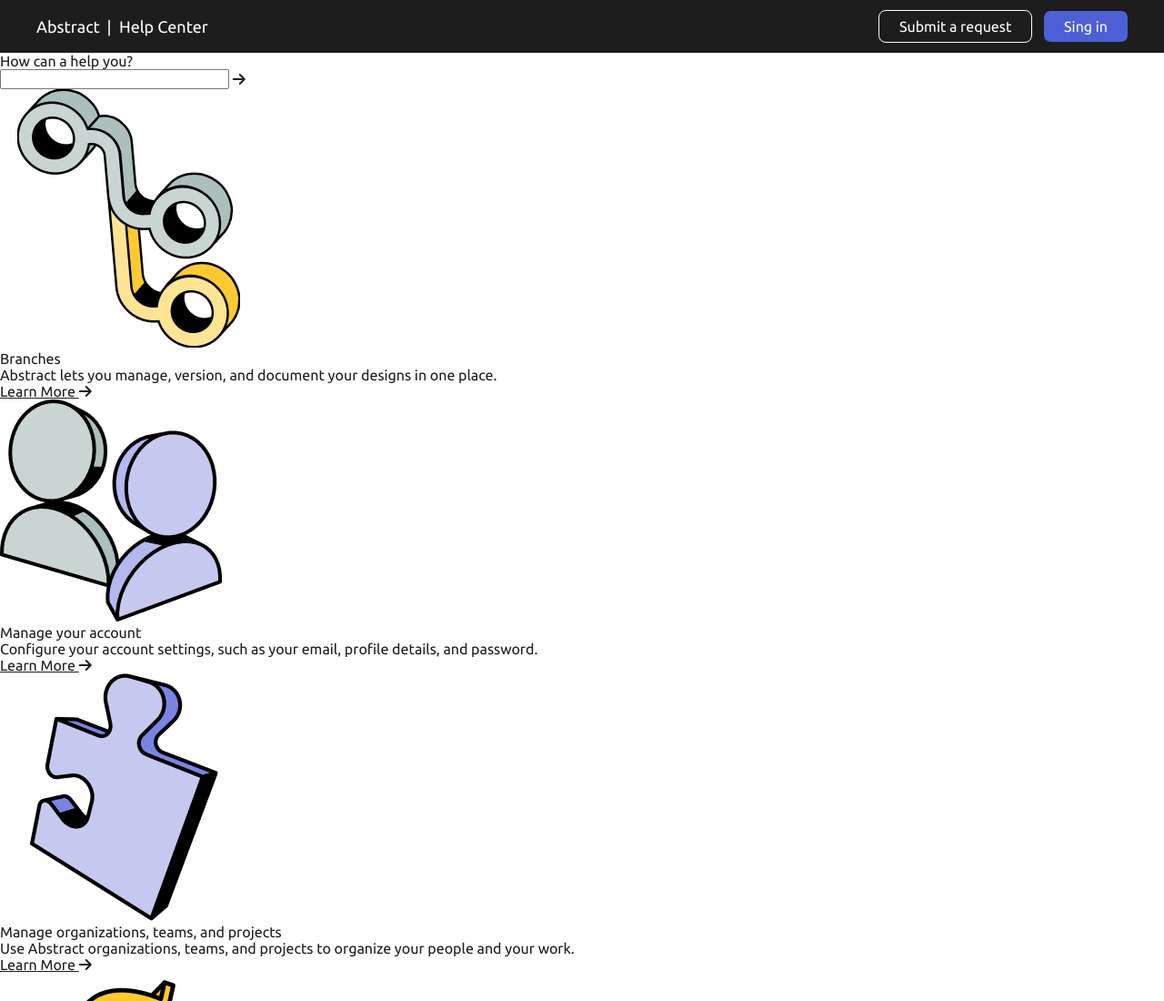
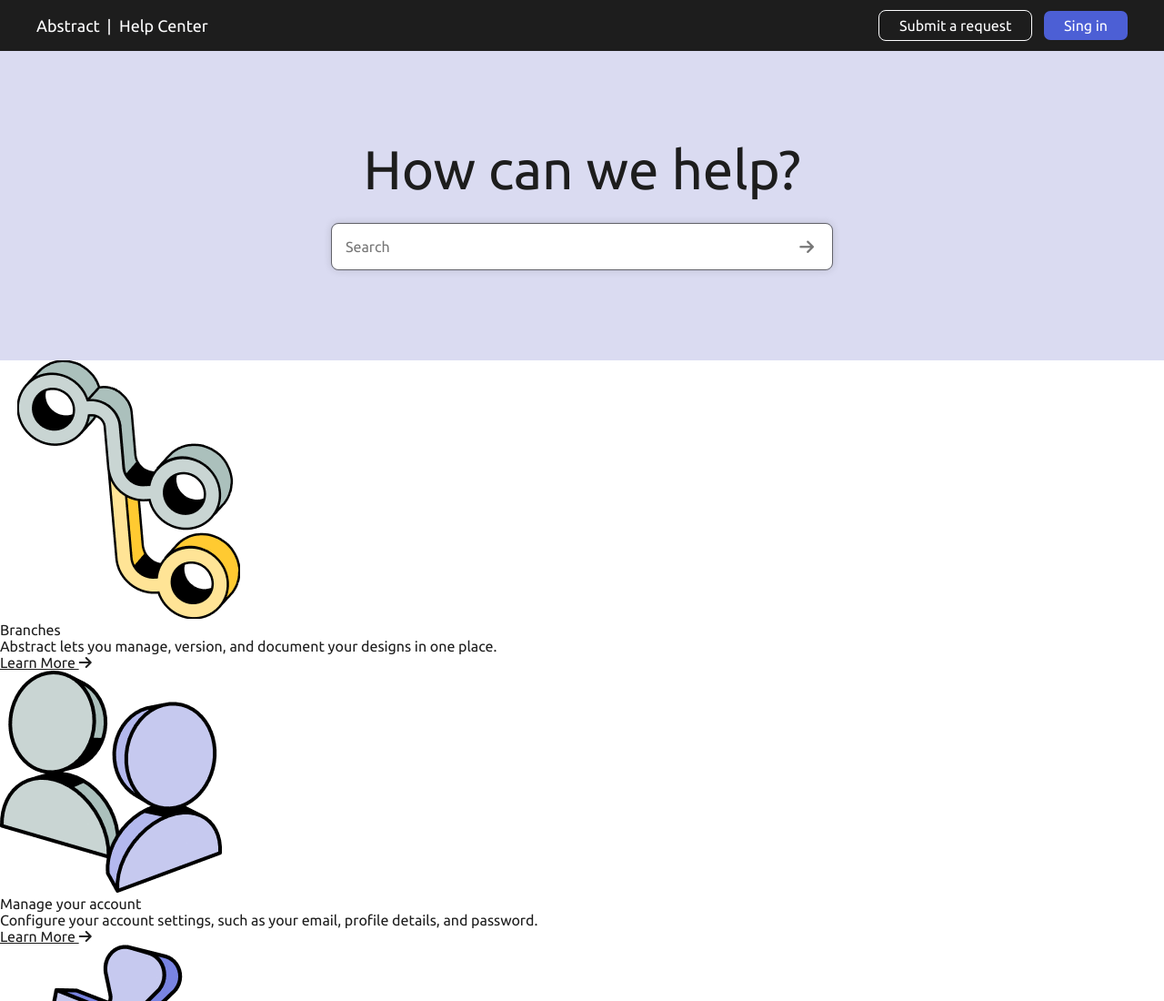
Before and after one commit to TonosDeAzul/Page1, a plain HTML site: page index.html in a window 1280 px wide. Shown: the top 1100 px of the page at 91% size. Drawn offline with Linux system fonts and the light colour scheme.

Commit message:
section 1 completado

```diff
--- a/index.html
+++ b/index.html
@@ -32,13 +32,13 @@
     </header>
 
     <!-- SECTION 1 -->
-    <section>
+    <section class="section">
         <!-- SECTION CONTAINER -->
-        <article>
-            <h1>How can a help you?</h1>
-            <form>
-                <input type="search">
-                <i class="fa-solid fa-arrow-right"></i>
+        <article class="container">
+            <h1 class="title--1">How can we help?</h1>
+            <form class="form">
+                <input class="form__input" type="text" placeholder="Search">
+                <i class="form__icon fa-solid fa-arrow-right"></i>
             </form>
         </article>
     </section>
--- a/styles/helper.css
+++ b/styles/helper.css
@@ -3,7 +3,7 @@
     --grey: #dadbf1;
     --black: #1d1d1d;
     --white: #fefeff;
-    --fs__title--1: 48px;
+    --fs__title--1: 60px;
     --fs__title--2: 36px;
     --fs__subtitle--1: 30px;
     --fs__subtitle--2: 24px;
@@ -27,36 +27,43 @@
     text-decoration: none;
     display: inline-block;
     font-size: var(--fs__title--1);
+    line-height: 1;
 }
 .title--2{
     text-decoration: none;
     display: inline-block;
     font-size: var(--fs__title--2);
+    line-height: 1;
 }
 .subtitle--1{
     text-decoration: none;
     display: inline-block;
     font-size: var(--fs__subtitle--1);
+    line-height: 1;
 }
 .subtitle--2{
     text-decoration: none;
     display: inline-block;
     font-size: var(--fs__subtitle--2);
+    line-height: 1;
 }
 .paragraph--1{
     text-decoration: none;
     display: inline-block;
     font-size: var(--fs__paragraph--1);
+    line-height: 1;
 }
 .paragraph--2{
     text-decoration: none;
     display: inline-block;
     font-size: var(--fs__paragraph--2);
+    line-height: 1;
 }
 .paragraph--3{
     text-decoration: none;
     display: inline-block;
     font-size: var(--fs__paragraph--3);
+    line-height: 1;
 }
 
 .tc_white{
--- a/styles/landing.css
+++ b/styles/landing.css
@@ -8,14 +8,20 @@
     align-items: center;
     justify-content: center;
 }
+/* SECTION */
+.section{
+    width: 100%;
+    padding: 100px 20px;
+}
+
 
 /* HEADER */
 .header{
     width: 100%;
     background-color: var(--black);
-    padding: 12px 0px;
+    padding: 12px 20px;
 }
-.container:nth-child(1){
+.header .container{
     justify-content: space-between;
 }
 .header__logo:hover{
@@ -32,3 +38,52 @@
     outline: none;
     margin-left: 10px;
 }
+
+/* SECTION 1 */
+.section:nth-child(2){
+    background-color: var(--grey);
+}
+.section .container:nth-child(1){
+    justify-content: center;
+    flex-direction: column;
+    gap: 30px;
+}
+.form{
+    width: 100%;
+    max-width: 550px;
+    height: 50px;
+    position: relative;
+}
+.form__input{
+    width: 100%;
+    height: 100%;
+    padding: 0px 15px;
+    border-radius: 7px;
+    border: none;
+    outline: 1px solid rgba(29, 29, 29, .6);
+    box-shadow: 0px 0px 10px rgba(29, 29, 29, .2);
+}
+.form__input::placeholder{
+    color: rgba(29, 29, 29, .6);
+}
+.form__input:hover{
+    border: 1px solid var(--purple);
+    box-shadow: 0px 0px 10px rgba(29, 29, 29, .4);
+}
+.form__input:focus{
+    border: 1px solid var(--purple);
+    box-shadow: 0px 0px 10px rgba(29, 29, 29, .4);
+}
+.form__icon{
+    position: absolute;
+    top: 0;
+    bottom: 0;
+    right: 20px;
+    margin: auto;
+    height: 17px;
+    font-size: var(--fs__paragraph--1);
+    color: rgba(29, 29, 29, .6);
+}
+.form__icon:hover{
+    color: var(--purple);
+}
```
